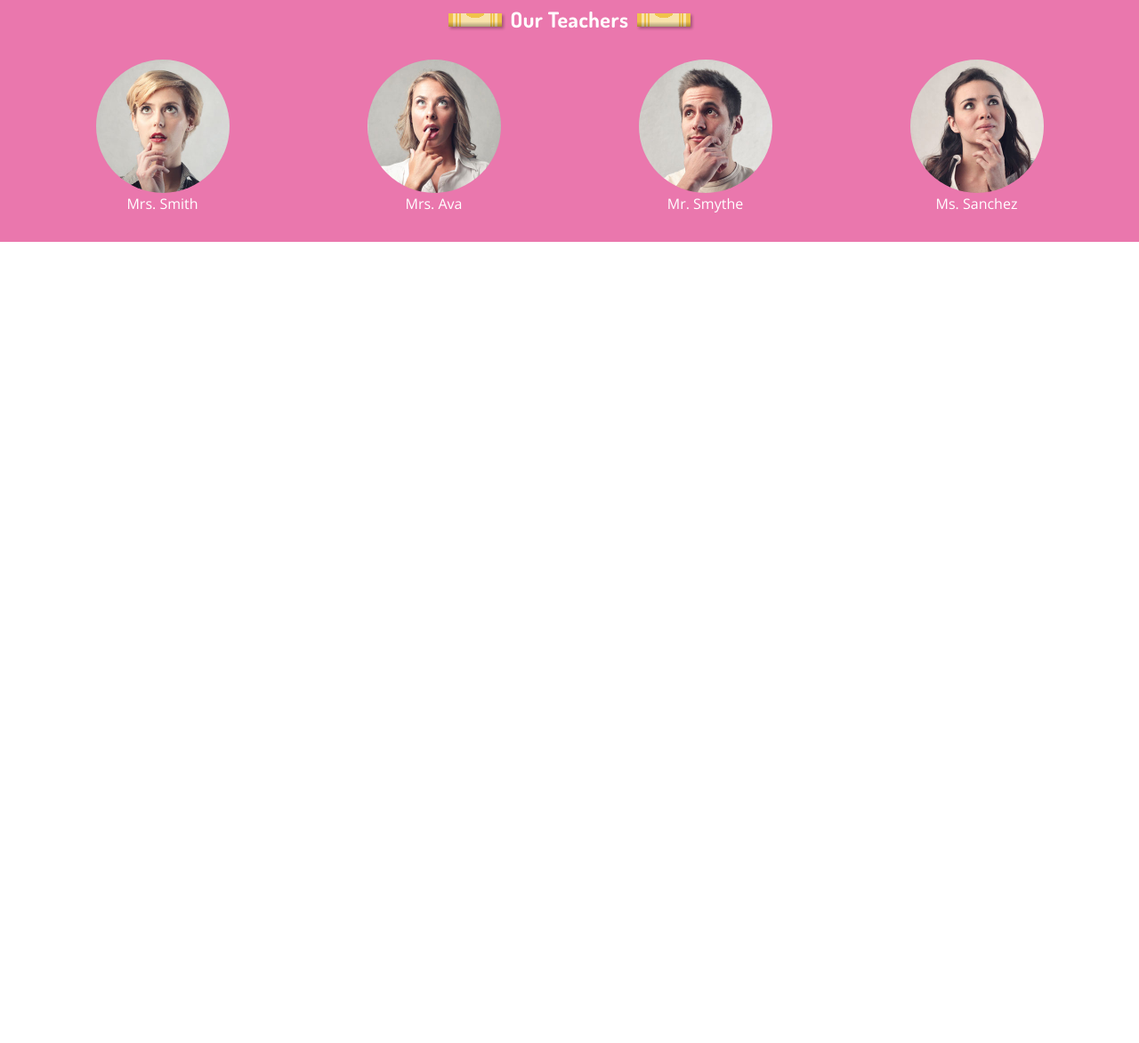
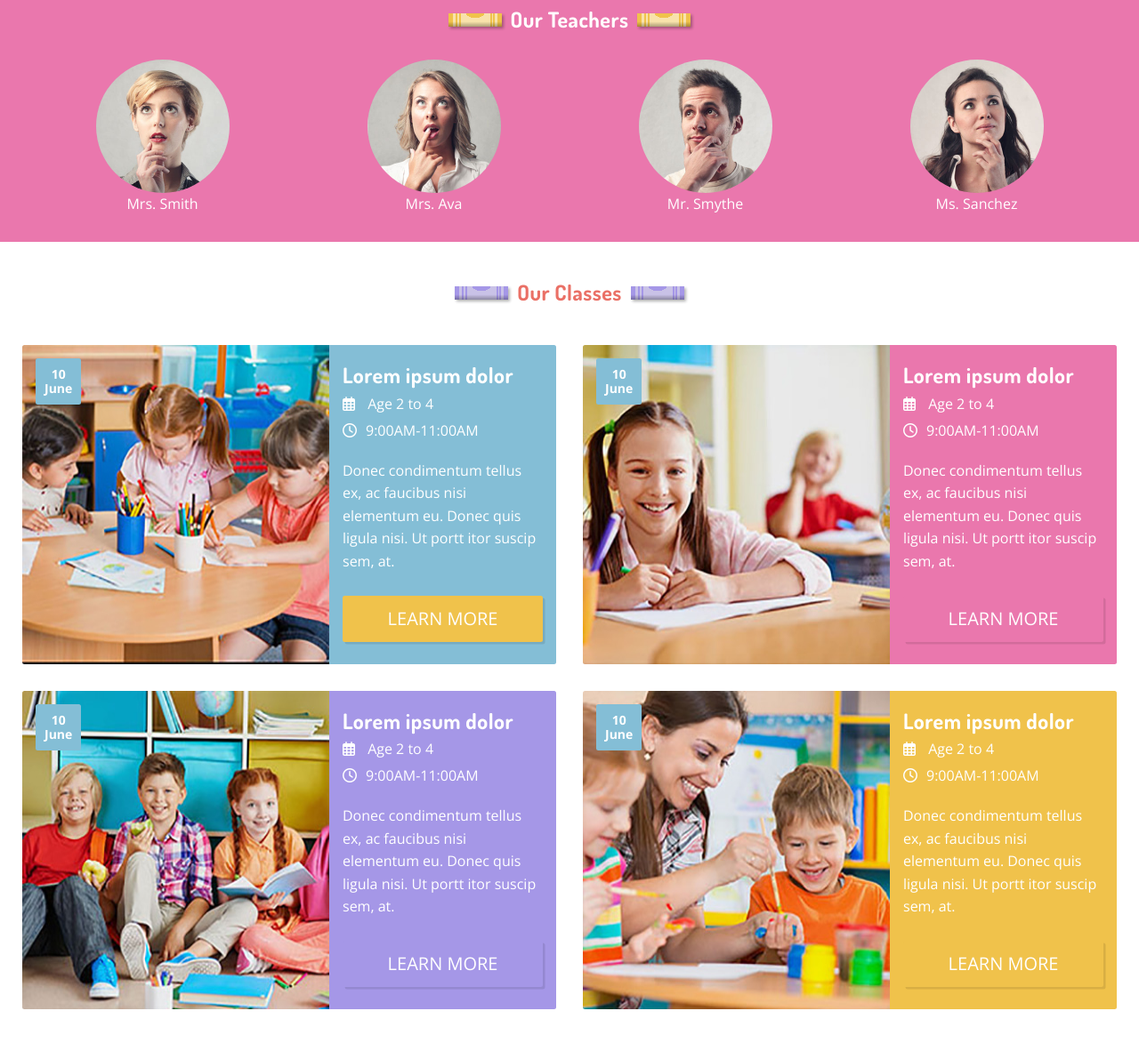
Before and after one commit to kit85/G-uppgifter, a plain HTML site: page index.html in a window 1280 px wide. Shown: the part 2254-3427 px from the top of the page at 89% size. Before the commit the page ends 2564 px from the top, so only its background shows below. Drawn offline with nearby package versions, Linux system fonts and the light colour scheme.

Commit message:
class card

```diff
--- a/index.html
+++ b/index.html
@@ -401,15 +401,16 @@
     </section>
 
     <!--teachers-->
-    <div class="bg-cozy my-15 p-12 ">
+    <section class="bg-cozy my-15 p-12 ">
+
         <!--teachers heading-->
-        <section class="d-flex justify-content-center align-item-center mt-4 mb-10 ">
+        <div class="d-flex justify-content-center align-item-center mt-4 mb-10 ">
             <div class="crayon"
                 style="--crayon-color:#f0c24b; --crayon-paper-color:#f8e2ab; --crayon-line-color: #f0c24b;  "></div>
             <h2 class="mx-4 text-white">Our Teachers</h2>
             <div class="crayon"
                 style="--crayon-color:#f0c24b; --crayon-paper-color:#f8e2ab; --crayon-line-color: #f0c24b;  "></div>
-        </section>
+        </div>
 
         <!--Our Teachers-->
         <div class="d-flex flex-wrap justify-content-around text-white max-width mx-auto">
@@ -430,8 +431,122 @@
                 <div>Ms. Sanchez</div>
             </div>
         </div>
-    </div>
 
+    </section>
+
+    <!--our classes heading-->
+    <section>
+        <div class="d-flex justify-content-center align-item-center mt-15 mb-10 ">
+            <div class="crayon"
+                style="--crayon-color:#a597e7; --crayon-paper-color:#c9c2e7; --crayon-line-color: #a597e7 ; ">
+            </div>
+
+            <h2 class="mx-4 text-danger">Our Classes</h2>
+
+            <div class="crayon"
+                style="--crayon-color:#a597e7; --crayon-paper-color:#c9c2e7; --crayon-line-color: #a597e7 ; ">
+            </div>
+
+        </div>
+
+    </section>
+
+    <!--our classes-->
+    <section class="mb-15">
+
+        <!--our classes container-->
+        <div class="d-flex justify-content-center flex-wrap text-white max-width mx-auto">
+            <!--classes card-->
+            <div class="d-flex position-relative overflow-hidden border-radius m-6 card-width">
+                <img src="events/events-img1.jpg" class="img-lg-width" alt="Childgren playing at school">
+                <div class="d-flex flex-column bg-info p-6">
+                    <h2 class="mb-16">Lorem ipsum dolor</h2>
+                    <div><i class="far fa-calendar-alt mr-4 mb-4"></i> Age 2 to 4</div>
+                    <div><i class="far fa-clock mr-4 mb-10"></i>9:00AM-11:00AM</div>
+                    <div class="mb-10">Donec condimentum tellus ex, ac faucibus nisi elementum eu. Donec quis ligula
+                        nisi. Ut portt itor suscip sem, at.
+                    </div>
+                    <a class="btn-warning text-size-lg text-uppercase text-center border-radius shadow-lg p-4 mb-4">Learn
+                        More</a>
+                </div>
+                <div
+                    class="d-flex flex-column justify-content-center align-item-center bg-info position-absolute m-6 p-4 text-bold text-size-xs lh-md border-radius">
+                    <div>10</div>
+                    <div>June</div>
+
+                </div>
+            </div>
+
+            <!--classes card-->
+            <div class="d-flex position-relative overflow-hidden border-radius m-6 card-width">
+                <img src="events/events-img2.jpg" class="img-lg-width" alt="Childgren playing at school">
+                <div class="d-flex flex-column bg-cozy p-6">
+                    <h2 class="mb-16">Lorem ipsum dolor</h2>
+                    <div><i class="far fa-calendar-alt mr-4 mb-4"></i> Age 2 to 4</div>
+                    <div><i class="far fa-clock mr-4 mb-10"></i>9:00AM-11:00AM</div>
+                    <div class="mb-10">Donec condimentum tellus ex, ac faucibus nisi elementum eu. Donec quis ligula
+                        nisi. Ut portt itor suscip sem, at.
+                    </div>
+                    <a class="btn-cozy text-size-lg text-uppercase text-center border-radius shadow-lg p-4 mb-4">Learn
+                        More</a>
+                </div>
+                <div
+                    class="d-flex flex-column justify-content-center align-item-center bg-info position-absolute m-6 p-4 text-bold text-size-xs lh-md border-radius">
+                    <div>10</div>
+                    <div>June</div>
+
+                </div>
+            </div>
+
+            <!--classes card-->
+            <div class="d-flex position-relative overflow-hidden border-radius m-6 card-width">
+                <img src="events/events-img3.jpg" class="img-lg-width" alt="Childgren playing at school">
+                <div class="d-flex flex-column bg-primary p-6">
+                    <h2 class="mb-16">Lorem ipsum dolor</h2>
+                    <div><i class="far fa-calendar-alt mr-4 mb-4"></i> Age 2 to 4</div>
+                    <div><i class="far fa-clock mr-4 mb-10"></i>9:00AM-11:00AM</div>
+                    <div class="mb-10">Donec condimentum tellus ex, ac faucibus nisi elementum eu. Donec quis ligula
+                        nisi. Ut portt itor suscip sem, at.
+                    </div>
+                    <a class="btn-primary text-size-lg text-uppercase text-center border-radius shadow-lg p-4 mb-4">Learn
+                        More</a>
+                </div>
+                <div
+                    class="d-flex flex-column justify-content-center align-item-center bg-info position-absolute m-6 p-4 text-bold text-size-xs lh-md border-radius">
+                    <div>10</div>
+                    <div>June</div>
+
+                </div>
+            </div>
+            <!--classes card-->
+            <div class="d-flex position-relative overflow-hidden border-radius m-6 card-width">
+                <img src="events/events-img4.jpg" class="img-lg-width" alt="Childgren playing at school">
+                <div class="d-flex flex-column bg-warning p-6">
+                    <h2 class="mb-16">Lorem ipsum dolor</h2>
+                    <div><i class="far fa-calendar-alt mr-4 mb-4"></i> Age 2 to 4</div>
+                    <div><i class="far fa-clock mr-4 mb-10"></i>9:00AM-11:00AM</div>
+                    <div class="mb-10">Donec condimentum tellus ex, ac faucibus nisi elementum eu. Donec quis ligula
+                        nisi. Ut portt itor suscip sem, at.
+                    </div>
+                    <a class="btn-warning text-size-lg text-uppercase text-center border-radius shadow-lg p-4 mb-4">Learn
+                        More</a>
+                </div>
+                <div
+                    class="d-flex flex-column justify-content-center align-item-center bg-info position-absolute m-6 p-4 text-bold text-size-xs lh-md border-radius">
+                    <div>10</div>
+                    <div>June</div>
+
+                </div>
+            </div>
+
+
+
+
+
+
+        </div>
+
+    </section>
 
 
 
--- a/layout.css
+++ b/layout.css
@@ -1,5 +1,6 @@
 /*widths, max bredd*/
 .max-width {max-width: 192rem ;}
+.card-width {max-width:60rem ; }
 
 /*position*/
 .position-relative {position: relative !important ; }
@@ -63,6 +64,7 @@
 .text-decoration-none { text-decoration: none;}
 .text-center {text-align: center;} /*centrear texten*/
 .text-uppercase {text-transform: uppercase;}/*gör texten till stora bokstäver*/
+.text-bold {font-weight: bold;}
 
 .text-size-xss {font-size: var(--display-xxs); }
 .text-size-xs {font-size: var(--display-xs); }
@@ -115,6 +117,8 @@ nav div a:not(:first-child) {margin-left: var(--distance-12);}
 
 /*images bredden på bilder*/
 .logo-width {max-width:  13rem; ;}
+.img-lg-width  {max-width: 60%;}
+
 
 /*slidshow*/
 .slider-width {width: 400% ;} /*100% per image*/
```
